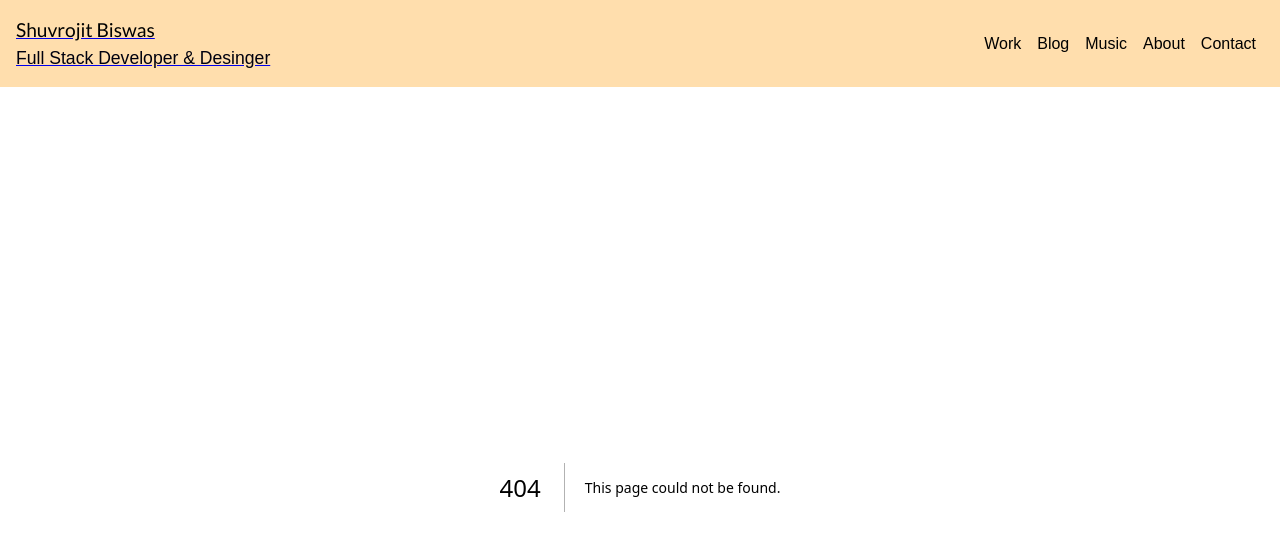
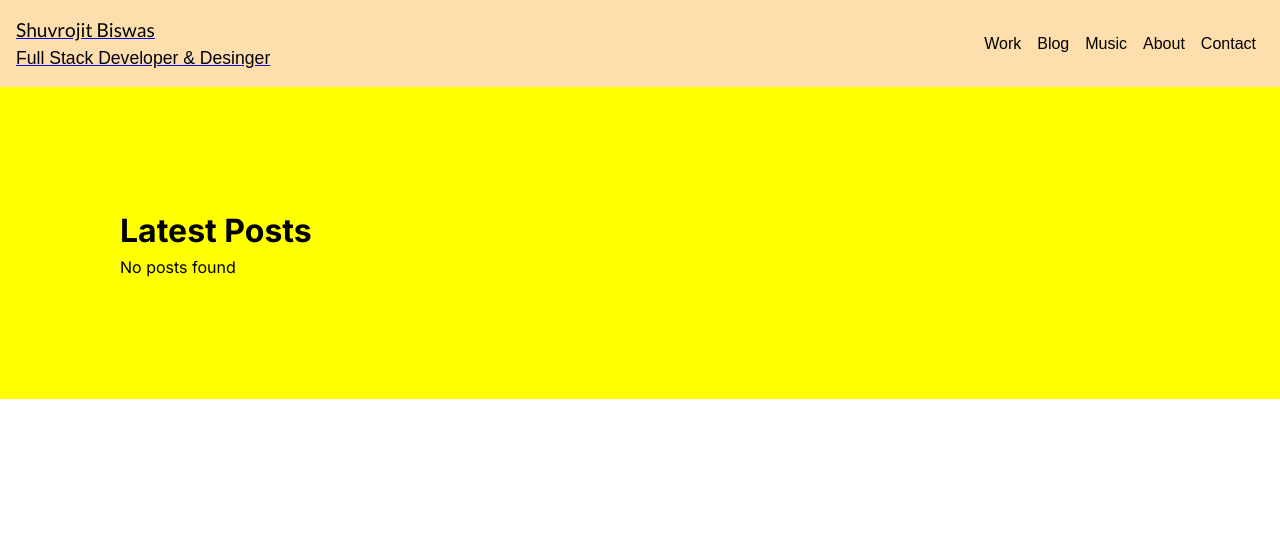
Before and after one commit to shuvrojit/shuvrojit.github.io, a Next.js app: page /blog in a window 1280 px wide. Before the commit this address had no page. Shown: the top 550 px of the page. Built offline with nearby package versions, Linux system fonts and the light colour scheme; a web font is replaced by a local one.

Commit message:
Add blog routes and dynamic routes for post

```diff
--- /dev/null
+++ b/src/app/blog/blog.module.css
@@ -0,0 +1,10 @@
+
+.blog__container {
+    padding: 120px;
+    background-color: yellow;
+    /* margin: 5rem auto; */
+    display: flex;
+    flex-direction: column;
+    /* align-items: center; */
+    justify-content: center;
+}
--- /dev/null
+++ b/src/app/blog/page.tsx
@@ -0,0 +1,31 @@
+import { getMDXFileBySlug, getMDXFiles } from "@/lib/data";
+import styles from "./blog.module.css";
+import Link from "next/link";
+import { join } from "path";
+
+const blogDirectory = join(process.cwd(), "src/content");
+
+const Blog = async () => {
+  const files = getMDXFiles(blogDirectory);
+
+  return (
+    <div className={styles.blog__container}>
+      <h1>Latest Posts</h1>
+
+      {files.length > 0
+        ? files.map(async (file) => {
+            const data = await getMDXFileBySlug(file);
+            return (
+              <div>
+                <Link href={`/blog/${file.replace(".mdx", "")}`}>
+                  <li>{data.metadata ? data.metadata.title : file}</li>
+                </Link>
+              </div>
+            );
+          })
+        : `No posts found`}
+    </div>
+  );
+};
+
+export default Blog;
```
Also changed, not shown: src/app/blog/[slug]/blog-content.module.css (added, +8 -0 lines), src/app/blog/[slug]/page.tsx (added, +16 -0 lines).
